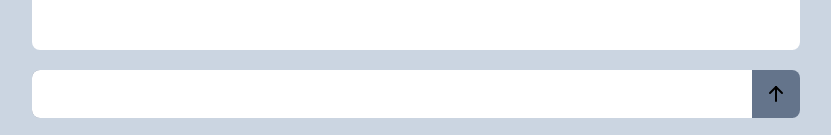
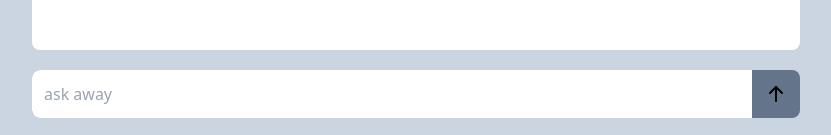
Before and after one commit to Desarso/canvas-rag-knead-uhjahb, a React (Create React App) app in the folder frontend/: page /chat in a window 1280 px wide. Shown: the part 662-797 px from the top of the page, without its empty margins (224-1055 px from the left). Built offline with nearby package versions, Linux system fonts and the light colour scheme.

Commit message:
input placeholder

```diff
--- a/frontend/src/App.tsx
+++ b/frontend/src/App.tsx
@@ -187,6 +187,7 @@ function App() {
             }}
             className="flex-grow h-full p-3 md:rounded-l-lg"
             type="text"
+            placeholder="ask away"
           />
           <button
             disabled={gettingResponse}
```
